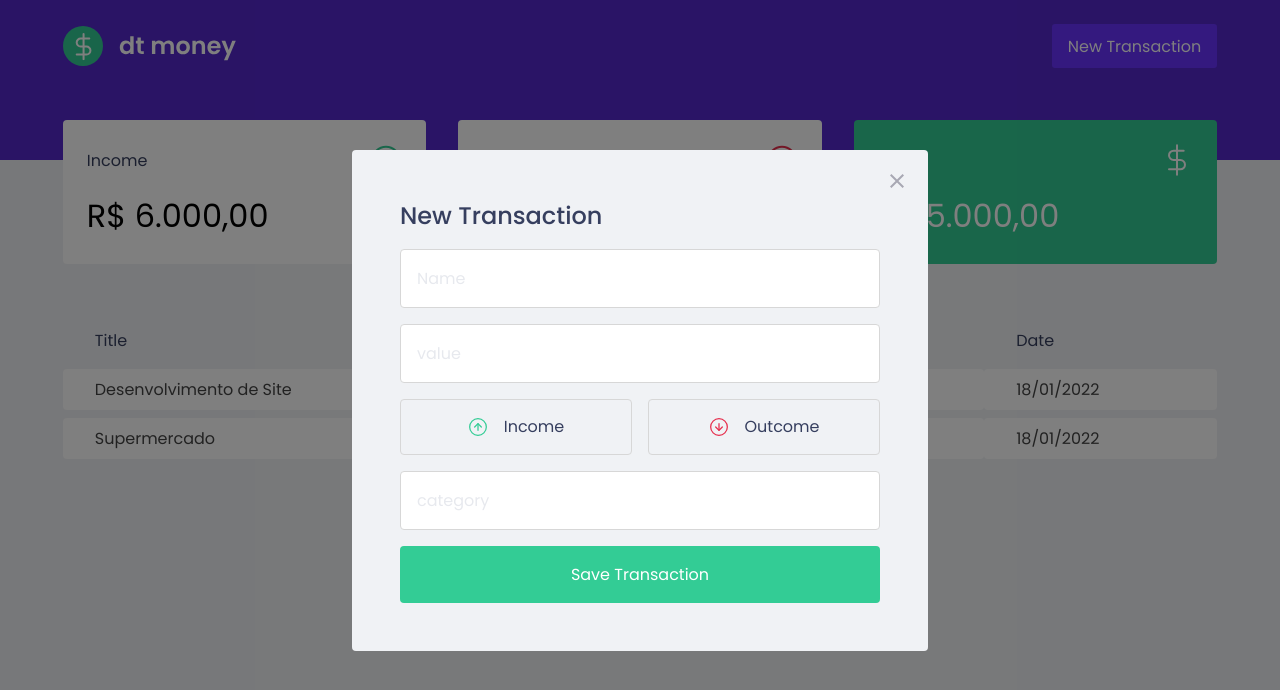
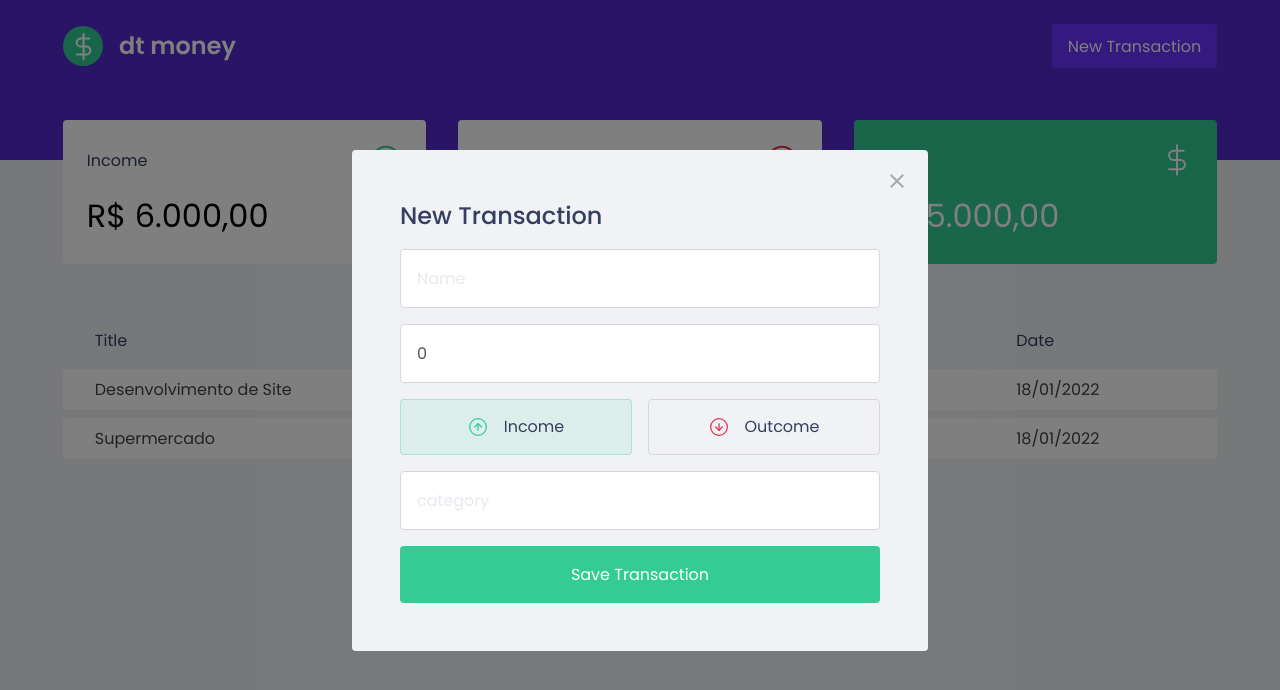
Before and after one commit to lipex360x/dtmoney, a React (Create React App) app in the folder frontend/: page / in a window 1280 px wide. Both pictures are taken after a click on the button "New Transaction". Shown: the top 690 px of the page. Built offline with nearby package versions, Linux system fonts and the light colour scheme.

Commit message:
modal style finished

```diff
--- a/frontend/src/components/NewTransaction/index.tsx
+++ b/frontend/src/components/NewTransaction/index.tsx
@@ -4,6 +4,7 @@ import Modal from 'react-modal'
 import closeImg from '../../assets/close.svg'
 import incomeImg from '../../assets/income.svg'
 import outcomeImg from '../../assets/outcome.svg'
+import { FormEvent, useState } from 'react'
 
 interface NewTransactionProps {
   isOpen: boolean
@@ -11,37 +12,73 @@ interface NewTransactionProps {
 }
 
 export function NewTransaction ({ isOpen, onRequestClose }:NewTransactionProps) {
+  const [title, setTitle] = useState('')
+  const [amount, setAmount] = useState(0)
+  const [type, setType] = useState('deposit')
+  const [category, setCategory] = useState('')
+
+  async function handleCreateTransaction (event: FormEvent) {
+    event.preventDefault()
+
+    handleCloseModal()
+  }
+
+  function handleCloseModal () {
+    setTitle('')
+    setAmount(0)
+    setType('deposit')
+    setCategory('')
+
+    onRequestClose()
+  }
+
   return (
     <Modal
       className='modal-content'
       overlayClassName='modal-overlay'
-      closeTimeoutMS={500}
+      closeTimeoutMS={200}
       isOpen={isOpen}
     >
-      <button className='btn-modal-close' onClick={onRequestClose}>
+      <button className='btn-modal-close' onClick={handleCloseModal}>
         <img src={closeImg} alt="" />
       </button>
-    <S.Container>
+
+    <S.Container onSubmit={handleCreateTransaction}>
       <h2>New Transaction</h2>
 
       <input
         type="text"
         placeholder='Name'
+        value={title}
+        onChange={event => setTitle(event.target.value)}
       />
 
       <input
-        type="text"
+        type="number"
         placeholder='value'
+        step='0.01'
+        value={amount}
+        onChange={event => setAmount(Number(event.target.value))}
       />
 
       <S.TypeButtons>
 
-        <S.Button>
+        <S.Button
+          type='button'
+          isActive={type === 'deposit'}
+          activeColor='green'
+          onClick={() => { setType('deposit') }}
+        >
           <img src={incomeImg} alt="Income" />
           <span>Income</span>
         </S.Button>
 
-        <S.Button>
+        <S.Button
+          type='button'
+          isActive={type === 'withdraw'}
+          activeColor='red'
+          onClick={() => { setType('withdraw') }}
+        >
           <img src={outcomeImg} alt="Outcome" />
           <span>Outcome</span>
         </S.Button>
@@ -51,6 +88,8 @@ export function NewTransaction ({ isOpen, onRequestClose }:NewTransactionProps)
       <input
         type="text"
         placeholder='category'
+        value={category}
+        onChange={event => setCategory(event.target.value)}
       />
 
       <button type='submit'>Save Transaction</button>
--- a/frontend/src/components/NewTransaction/styles.ts
+++ b/frontend/src/components/NewTransaction/styles.ts
@@ -1,5 +1,5 @@
 import styled from 'styled-components'
-import { darken } from 'polished'
+import { darken, transparentize } from 'polished'
 
 export const Container = styled.form`
  display: grid;
@@ -11,18 +11,19 @@ export const Container = styled.form`
    color: var(--text-title)
  }
 
- input[type='text'] {
+ input {
    font-size: 1rem;
    border: 1px solid #D7D7D7;
    border-radius: 0.25rem;
    padding: 1rem;
+   color: #555;
 
    &::placeholder {
-     color: #E7E9EE;
+     color: #e7e9ee;
    }
 
    &:focus {
-      border: 1px solid #D7D7D7;
+      border: 1px solid #d7d7d7;
       outline: 1px solid #d0d0d0;
    }
  }
@@ -48,13 +49,34 @@ export const TypeButtons = styled.div`
   gap: 1rem;
 `
 
-export const Button = styled.button`
+interface ButtonProps {
+  isActive: boolean
+  activeColor: 'green' | 'red'
+}
+
+const colors = {
+  green: '#33cc95',
+  red: '#e52e40'
+}
+
+export const Button = styled.button<ButtonProps>`
   display: flex;
   height: 3.5rem;
   align-items: center;
   justify-content: center;
-  border: 1px solid #d7d7d7;
   border-radius: 0.25rem;
+
+  transition: background 0.2s;
+
+  background: ${(props) => props.isActive
+    ? transparentize(0.9, colors[props.activeColor])
+    : 'transparent'
+  };
+
+  border: 1px solid ${(props) => props.isActive
+    ? transparentize(0.7, colors[props.activeColor])
+    : '#d7d7d7'
+  };
 
   img {
     width: 20px;
```
